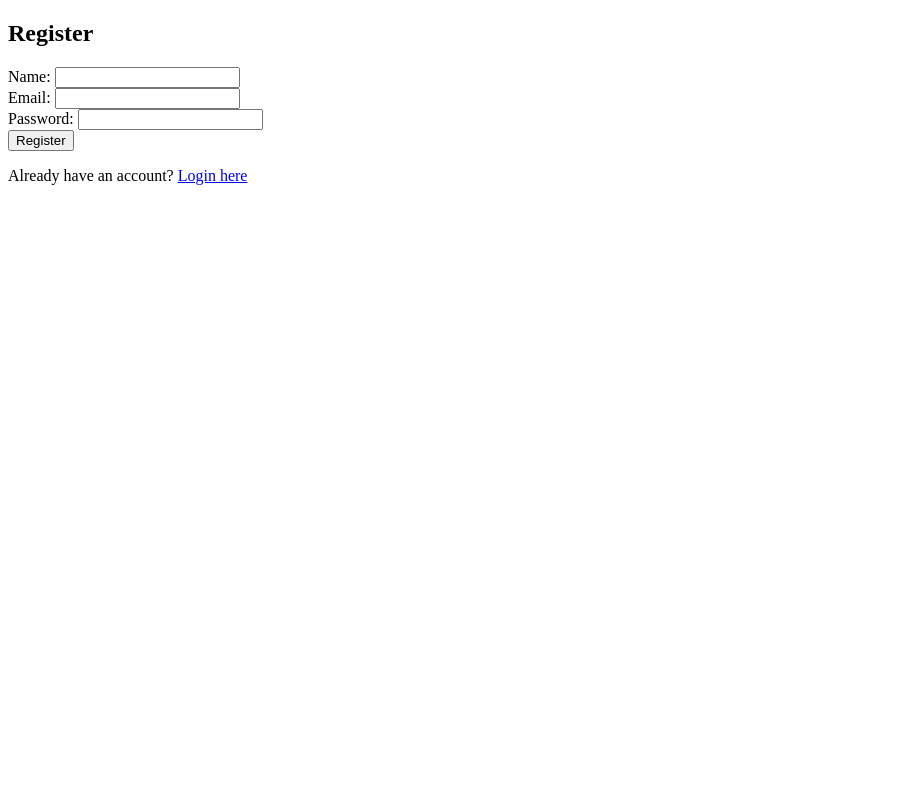
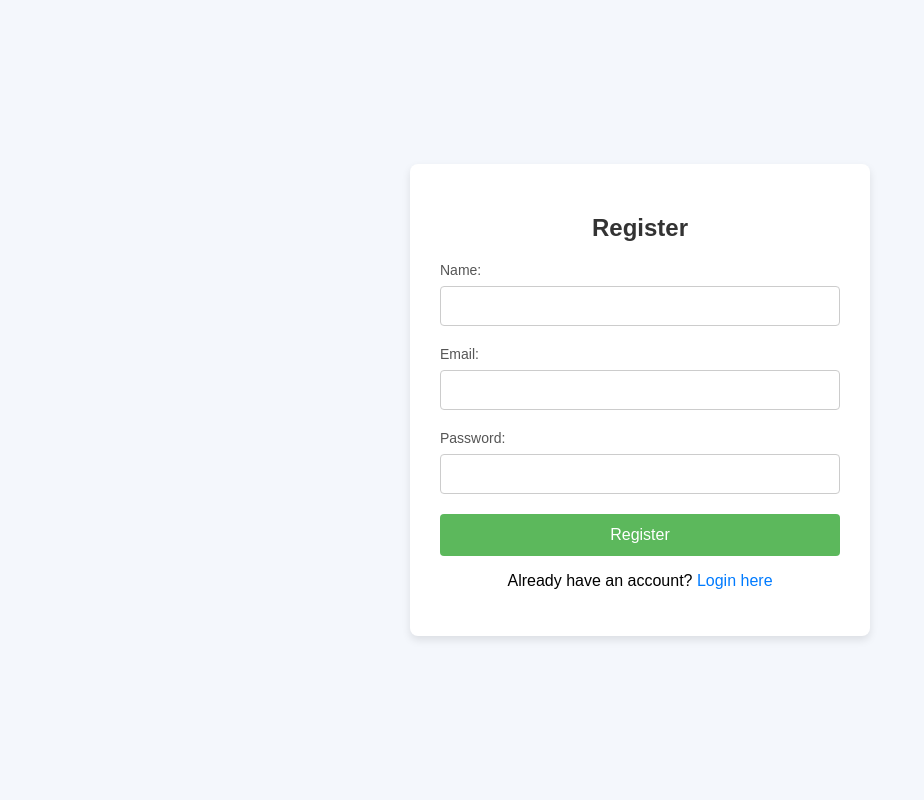
Before and after one commit to krishna-20802/login_register_page, a Flask app: page /register in a window 1280 px wide. Shown: the whole page, without its empty margins (0-924 px from the left). Run offline with Flask 3, Linux system fonts and the light colour scheme; some libraries are stand-ins or nearby versions.

Commit message:
Update register.html

```diff
--- a/templates/register.html
+++ b/templates/register.html
@@ -4,16 +4,107 @@
     <meta charset="UTF-8">
     <meta name="viewport" content="width=device-width, initial-scale=1.0">
     <title>Register</title>
+    <style>
+        body {
+            font-family: Arial, sans-serif;
+            background-color: #f4f7fc;
+            display: flex;
+            justify-content: center;
+            align-items: center;
+            height: 100vh;
+            margin: 0;
+        }
+
+        .container {
+            background-color: #ffffff;
+            padding: 30px;
+            border-radius: 8px;
+            box-shadow: 0 4px 8px rgba(0, 0, 0, 0.1);
+            width: 100%;
+            max-width: 400px;
+        }
+
+        h2 {
+            text-align: center;
+            color: #333;
+        }
+
+        label {
+            font-size: 14px;
+            margin-bottom: 8px;
+            display: block;
+            color: #555;
+        }
+
+        input[type="text"], input[type="email"], input[type="password"] {
+            width: 100%;
+            padding: 10px;
+            margin-bottom: 20px;
+            border: 1px solid #ccc;
+            border-radius: 4px;
+            box-sizing: border-box;
+            font-size: 16px;
+        }
+
+        button {
+            width: 100%;
+            padding: 12px;
+            background-color: #5cb85c;
+            color: white;
+            border: none;
+            border-radius: 4px;
+            font-size: 16px;
+            cursor: pointer;
+            transition: background-color 0.3s;
+        }
+
+        button:hover {
+            background-color: #4cae4c;
+        }
+
+        .message {
+            text-align: center;
+            color: #ff4500;
+            font-size: 14px;
+        }
+
+        .login-link {
+            text-align: center;
+            margin-top: 15px;
+        }
+
+        .login-link a {
+            color: #007bff;
+            text-decoration: none;
+        }
+
+        .login-link a:hover {
+            text-decoration: underline;
+        }
+    </style>
 </head>
 <body>
-    <h2>Register</h2>
-    <form method="POST">
-        <label>Name: </label><input type="text" name="name" required><br>
-        <label>Email: </label><input type="email" name="email" required><br>
-        <label>Password: </label><input type="password" name="password" required><br>
-        <button type="submit">Register</button>
-    </form>
-    <p>{{ message }}</p>
-    <p>Already have an account? <a href="{{ url_for('login') }}">Login here</a></p>
+
+    <div class="container">
+        <h2>Register</h2>
+        <form method="POST">
+            <label for="name">Name:</label>
+            <input type="text" id="name" name="name" required>
+
+            <label for="email">Email:</label>
+            <input type="email" id="email" name="email" required>
+
+            <label for="password">Password:</label>
+            <input type="password" id="password" name="password" required>
+
+            <button type="submit">Register</button>
+        </form>
+
+        <p class="message">{{ message }}</p>
+        <div class="login-link">
+            <p>Already have an account? <a href="{{ url_for('login') }}">Login here</a></p>
+        </div>
+    </div>
+
 </body>
 </html>
```
